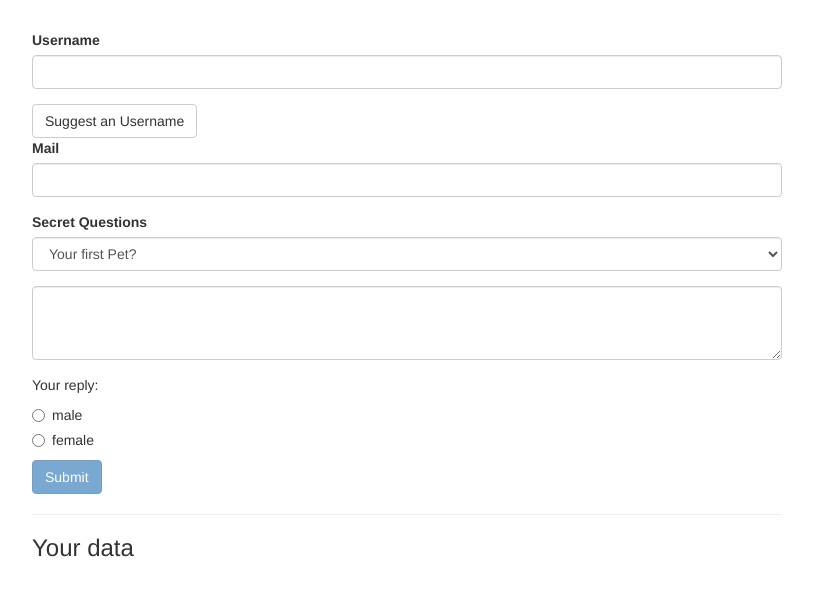
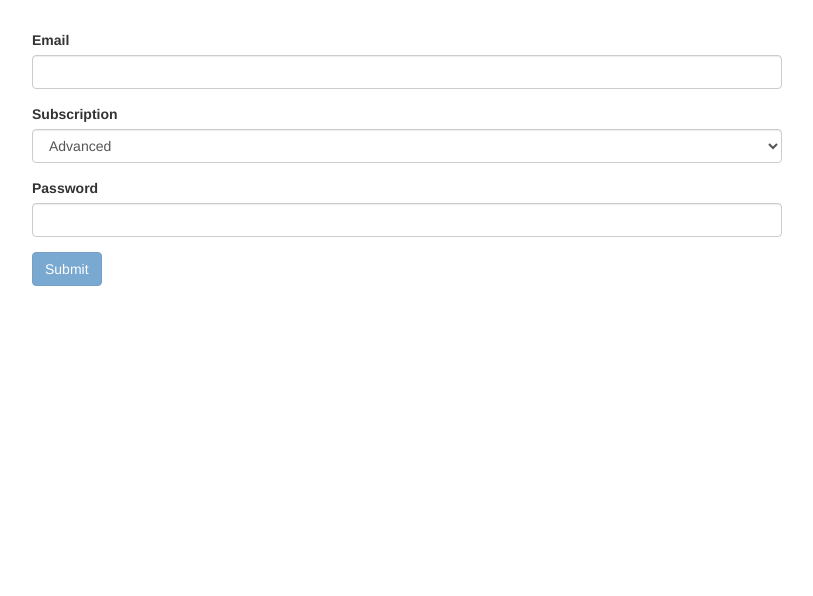
Before and after one commit to csaba-farkas/angular-udemy, an Angular app: page / in a window 1280 px wide. Shown: the top 596 px of the page, without its empty margins (233-1046 px from the left). Built offline with nearby package versions, Linux system fonts and the light colour scheme.

Commit message:
Complete

```diff
--- a/src/app/app.component.html
+++ b/src/app/app.component.html
@@ -1,106 +1,74 @@
 <div class="container">
     <div class="row">
         <div class="col-xs-12 col-sm-10 col-md-8 col-sm-offset-1 col-md-offset-2">
-
-        <!-- Use local reference #form to grab ngForm -->
-        <form (ngSubmit)="onSubmit(f)" #f="ngForm">
-
-            <!-- We can create groups in our forms by using the ngModelGroup attribute -->
-            <div id="user-data"
-                ngModelGroup="userData"
-                #userD="ngModelGroup">
+            <form (ngSubmit)="onSubmitForm(frm)" #frm="ngForm">
+                <!-- Email form-group -->
                 <div class="form-group">
-                    <label for="username">Username</label>
-
-                    <!-- Look at ngModel and the name attribute - that's where the magic happens -->
-                    <!-- Angular detects 'required' attribute and configures the form automatically -->
+                    <label for="mail">Email</label>
                     <input
-                        type="text"
-                        id="username"
+                        type="email"
+                        id="mail"
                         class="form-control"
                         ngModel
-                        name="username"
-                        required>
-                </div>
-                <button
-                    class="btn btn-default"
-                    type="button"
-                    (click)="suggestUserName()">Suggest an Username</button>
-                <div class="form-group">
-                    <label for="email">Mail</label>
-
-                    <!-- Look at the handy email attribute!! -->
-                    <!-- Also look at the #email local variable with ngModle -->
-                    <input
-                        type="email"
-                        id="email"
-                        class="form-control"
-                        ngModel
-                        name="email"
+                        name="mail"
                         required
                         email
-                        #email="ngModel">
-                    <span class="help-block" *ngIf="!email.valid && email.touched">Please enter a valid email address</span>
+                        #mail="ngModel">
+                    <span class="help-block" *ngIf="!mail.valid && mail.touched">Please enter a valid email address</span>
                 </div>
-            </div>
-            <p *ngIf="!userD.valid && userD.touched">User data is invalid!</p>
+                <!-- End of email form-group -->
+
+                <!-- Subscription dropdown form-group-->
                 <div class="form-group">
-                <label for="secret">Secret Questions</label>
+                    <label for="subscriptionType">Subscription</label>
 
-                <!-- Here we bind ngModel to defaultQuestion. defaultQuestion can be either pet or teacher in this case.
-                    Look at the two options in select and see their value attributes.-->
                     <select
-                    id="secret"
+                        id="subscriptionType"
                         class="form-control"
-                    [ngModel]="defaultQuestion"
-                    name="secret">
-                    <option value="pet">Your first Pet?</option>
-                    <option value="teacher">Your first teacher?</option>
+                        [ngModel]="defaultSubscription"
+                        name="subscriptionType">
+                        <option value="basic">Basic</option>
+                        <option value="advanced">Advanced</option>
+                        <option value="pro">Pro</option>
                     </select>
                 </div>
+                <!-- End of subscription dropdown form-group -->
 
-            <!-- Here comes the two-way binding of ngModule => can output the value instantly -->
+                <!-- Password form-group -->
                 <div class="form-group">
-                <textarea
-                    name="questionAnswer"
-                    rows="3"
+                    <label for="password">Password</label>
+                    <input
+                        type="password"
+                        id="password"
                         class="form-control"
-                    [(ngModel)]="answer"></textarea>
+                        [ngModel]=""
+                        name="password"
+                        required
+                        password
+                        #password="ngModel">
+                    <span class="help-block"
+                        *ngIf="(password.value === null || password.value?.length === 0) && password.touched">
+                        Please enter a password
+                    </span>
                 </div>
-            <p>Your reply: {{ answer }}</p>
+                <!-- End of password form-group -->
 
-            <!-- This is how we add radio buttons -->
-            <div class="radio" *ngFor="let gender of genders">
-                <label>
-                    <input
-                        type="radio"
-                        name="gender"
-                        ngModel
-                        [value]="gender"
-                        required>
-                    {{ gender }}
-                </label>
-            </div>
-
-            <!-- Bind to the 'disabled' attribute and use the local f variable to check if the form is valid-->
+                <!-- Submit button -->
                 <button
                     class="btn btn-primary"
                     type="submit"
-                [disabled]="!f.valid">Submit</button>
+                    [disabled]="!frm.valid">Submit</button>
+                <!-- End of Submit button -->
             </form>
 
-        <hr>
-
-        <h3>Your data</h3>
-        <div class="row" *ngIf="submitted">
-            <div class="col-xs-12">
-                <p>Username: {{ user.username }} </p>
-                <p>Email: {{ user.email }}</p>
-                <p>Secret Question: {{ user.secretQuestion }}</p>
-                <p>Answer: {{ user.answer }}</p>
-                <p>Gender: {{ user.gender }}</p>
+            <!-- Output div -->
+            <div *ngIf="submitted">
+                <h3>Your details</h3>
+                <p>Email: {{ subscribedUser.email }}</p>
+                <p>Subscription type: {{ subscribedUser.subsciptionType }}</p>
+                <p>Password: {{ subscribedUser.password }}</p>
+            </div>
+            <!-- End of output div -->
         </div>
     </div>
 </div>
-  </div>
-</div>
--- a/src/app/app.component.ts
+++ b/src/app/app.component.ts
@@ -7,58 +7,21 @@ import { NgForm } from '@angular/forms';
   styleUrls: ['./app.component.css']
 })
 export class AppComponent {
-    @ViewChild('f') form: NgForm;
-    answer: string;
-    defaultQuestion = 'pet';
-    genders = ['male', 'female'];
-    user = {
-        username: '',
+    submitted = false;
+
+    defaultSubscription = 'advanced';
+    subscribedUser = {
         email: '',
-        secretQuestion: '',
-        answer: '',
-        gender: ''
+        subsciptionType: '',
+        password: ''
     }
+    onSubmitForm(form: NgForm) {
+        this.submitted = true;
+        this.subscribedUser.email = form.value.mail;
+        this.subscribedUser.subsciptionType = form.value.subscriptionType;
+        this.subscribedUser.password = form.value.password;
 
-    submitted = false;
-    suggestUserName() {
-        const suggestedName = 'Superuser';
-
-        // this is one approach to set a value in the form but it's long and may reset all other changes
-        // this.form.setValue({
-        //     userData: {
-        //         username: suggestedName,
-        //         email: ''
-        //     },
-        //     secret: 'pet',
-        //     questionAnswer: '',
-        //     gender: 'male'
-        // }
-        // )
-
-
-        // the better approach is to use patchValue because it overrides only parts of the form
-        this.form.form.patchValue({
-            userData: {
-                username: suggestedName
-            }
-        })
+        form.reset();
+        form.form.controls['subscriptionType'].setValue('advanced');
     }
-
-    onSubmit(form: NgForm) {
-        this.submitted = true;
-        this.user.username = this.form.value.userData.username;
-        this.user.email = this.form.value.userData.email;
-        this.user.secretQuestion = this.form.value.secret;
-        this.user.answer = this.form.value.questionAnswer;
-        this.user.gender = this.form.value.gender;
-
-        // reset the form
-        this.form.reset();
-        this.form.form.controls['secret'].setValue('pet');
-    }
-
-    // alternative option is using the local reference grabbed by ViewChild
-    // onSubmit() {
-    //     console.log(this.form);
-    // }
 }
```
Lines whose indentation alone changed are shown as unchanged.
